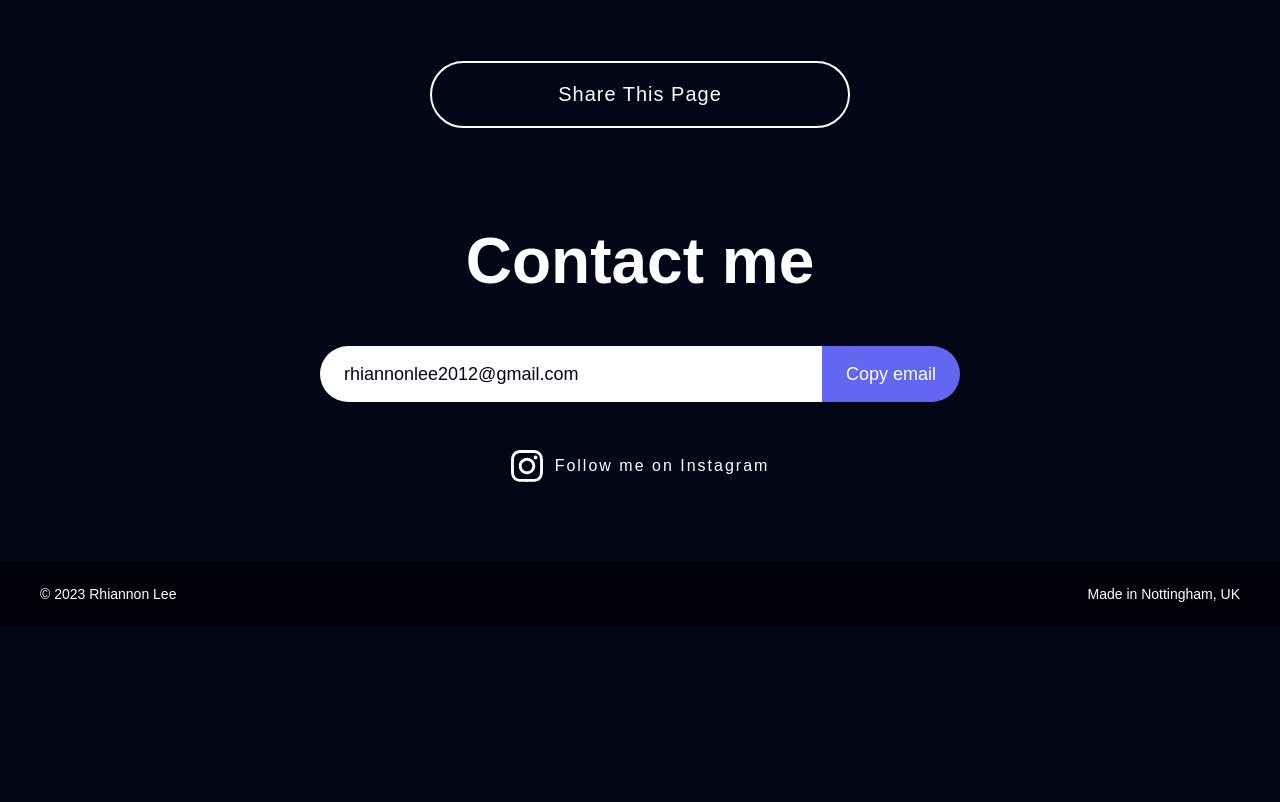
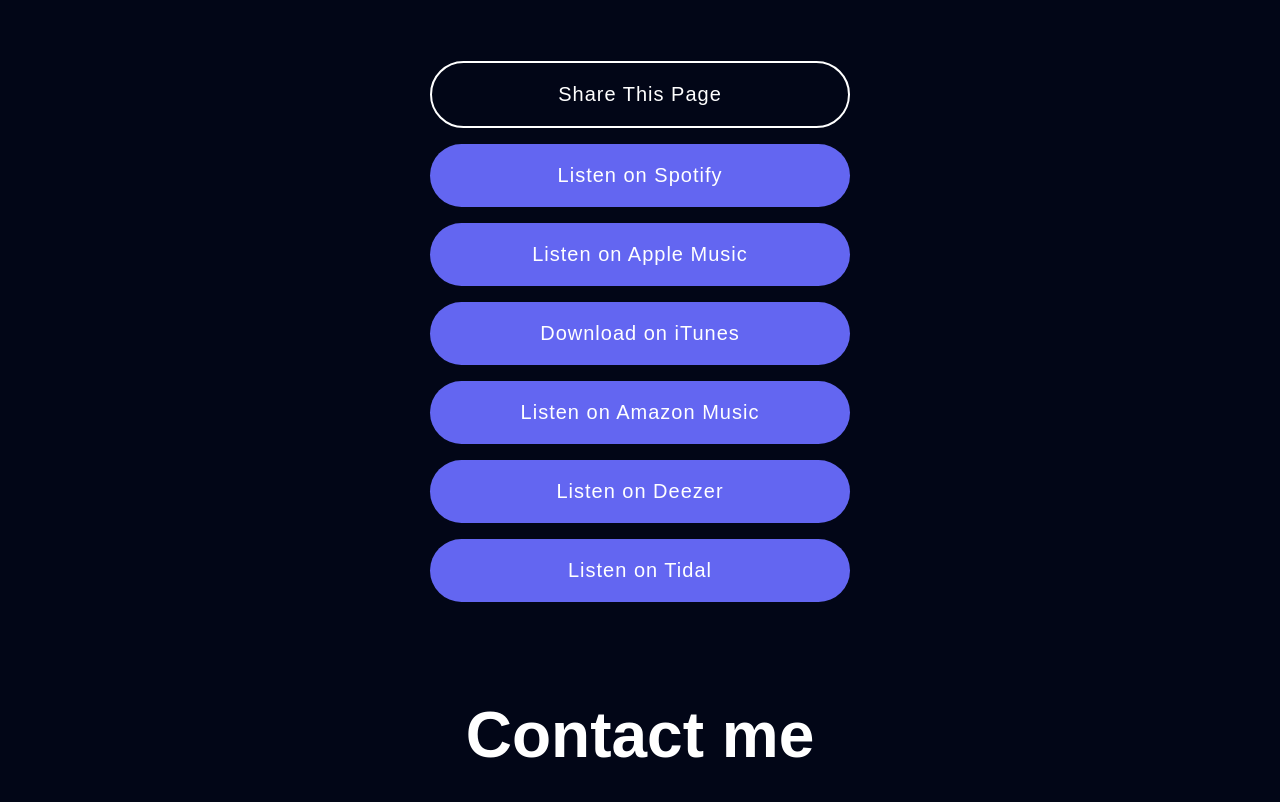
Before and after one commit to CurtisALee/rhiannonleemusic, a website: page index.html in a window 1280 px wide. Shown: the part 536-1338 px from the top of the page. Before the commit the page ends 1162 px from the top, so only its background shows below. Drawn offline with Linux system fonts and the light colour scheme; a web font is replaced by a local one.

Commit message:
Song links - Set Me Free

```diff
--- a/index.html
+++ b/index.html
@@ -45,13 +45,13 @@
     <div class="container">
       <div class="link-list">
         <button class="song-link song-link--copy-link">Share This Page</button>
-        <!--<a href="https://www.bbc.co.uk/sounds/play/p0fz0cdd" class="song-link" target="_blank">Listen on BBC Music (30:40)</a>
-        <a href="https://open.spotify.com/track/4wb8Geq07uSwnnRBv09bHr?si=226acda408714359" class="song-link" target="_blank">Listen on Spotify</a>
-        <a href="https://music.apple.com/gb/album/feels-on-sunday-single/1695595408" class="song-link" target="_blank">Listen on Apple Music</a>
-        <a href="http://itunes.apple.com/album/id1695595408?ls=1&app=itunes" class="song-link" target="_blank">Download on iTunes</a>
-        <a href="https://music.amazon.co.uk/albums/B0CB1RPF6T?do=play&trackAsin=B0CB1QCVMX&ref=dm_sh_I9ThENiiUpnf749hFMADgkd6D" class="song-link" target="_blank">Listen on Amazon Music</a>
-        <a href="https://deezer.page.link/2Gska1oMEYSfC4Fy8" class="song-link" target="_blank">Listen on Deezer</a>
-        <a href="https://tidal.com/browse/track/302946418" class="song-link" target="_blank">Listen on Tidal</a> -->
+        <!--<a href="https://www.bbc.co.uk/sounds/play/p0fz0cdd" class="song-link" target="_blank">Listen on BBC Music (30:40)</a>-->
+        <a href="https://open.spotify.com/track/3Ajt5mM8AeVt7ciNENAmab?si=b58badf5421a49b0" class="song-link" target="_blank">Listen on Spotify</a>
+        <a href="https://music.apple.com/gb/album/set-me-free-single/1718866925" class="song-link" target="_blank">Listen on Apple Music</a>
+        <a href="https://music.apple.com/gb/album/set-me-free/1718866925?i=1718866929" class="song-link" target="_blank">Download on iTunes</a>
+        <a href="https://music.amazon.co.uk/albums/B0CP51YZVK?do=play&trackAsin=B0CP4ZP21V&ref=dm_sh_CxqivvDdniZAOBfeaph3eYdU5" class="song-link" target="_blank">Listen on Amazon Music</a>
+        <a href="https://deezer.page.link/FjCYffZE9hK1tUgMA" class="song-link" target="_blank">Listen on Deezer</a>
+        <a href="https://tidal.com/browse/track/331801745" class="song-link" target="_blank">Listen on Tidal</a>
       </div>
     </div>
   </section>
```
